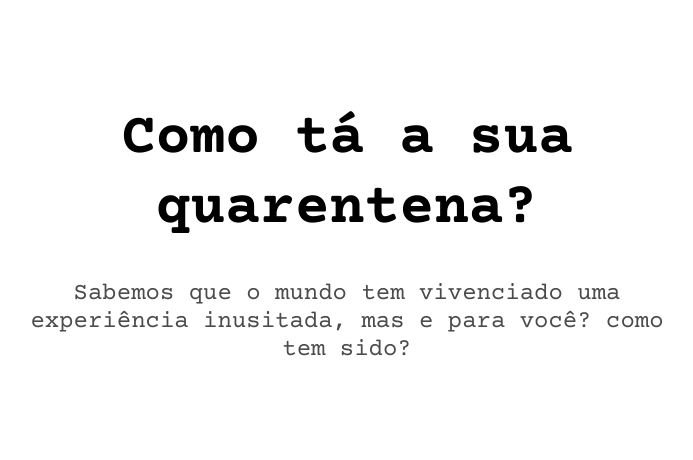
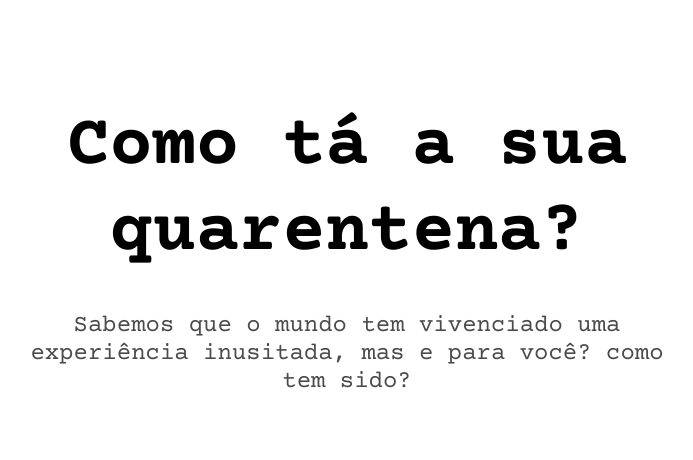
Before and after one commit to guibullejos/comotaaquarentena, a PHP site: page / in a window 1280 px wide. Shown: the top 460 px of the page, without its empty margins (293-986 px from the left). Run offline with PHP 8.4, Linux system fonts and the light colour scheme; some libraries are stand-ins or nearby versions.

Commit message:
Update style.css

```diff
--- a/css/style.css
+++ b/css/style.css
@@ -98,9 +98,9 @@ h1, h2, h3, h4, h5, h6 {
 }
 
 h1, h2 {
-  font-size: 58px;
+  font-size: 72px;
   font-weight: 700;
-  line-height: 70px;
+  line-height: 86px;
 }
 h1.big, h2.big {
   font-size: 72px;
@@ -327,8 +327,8 @@ b, strong {
   }
 
   h1, h2 {
-    font-size: 52px;
-    line-height: 62px;
+    font-size: 72px;
+    line-height: 82px;
   }
   h1.big, h2.big {
     font-size: 62px;
```
